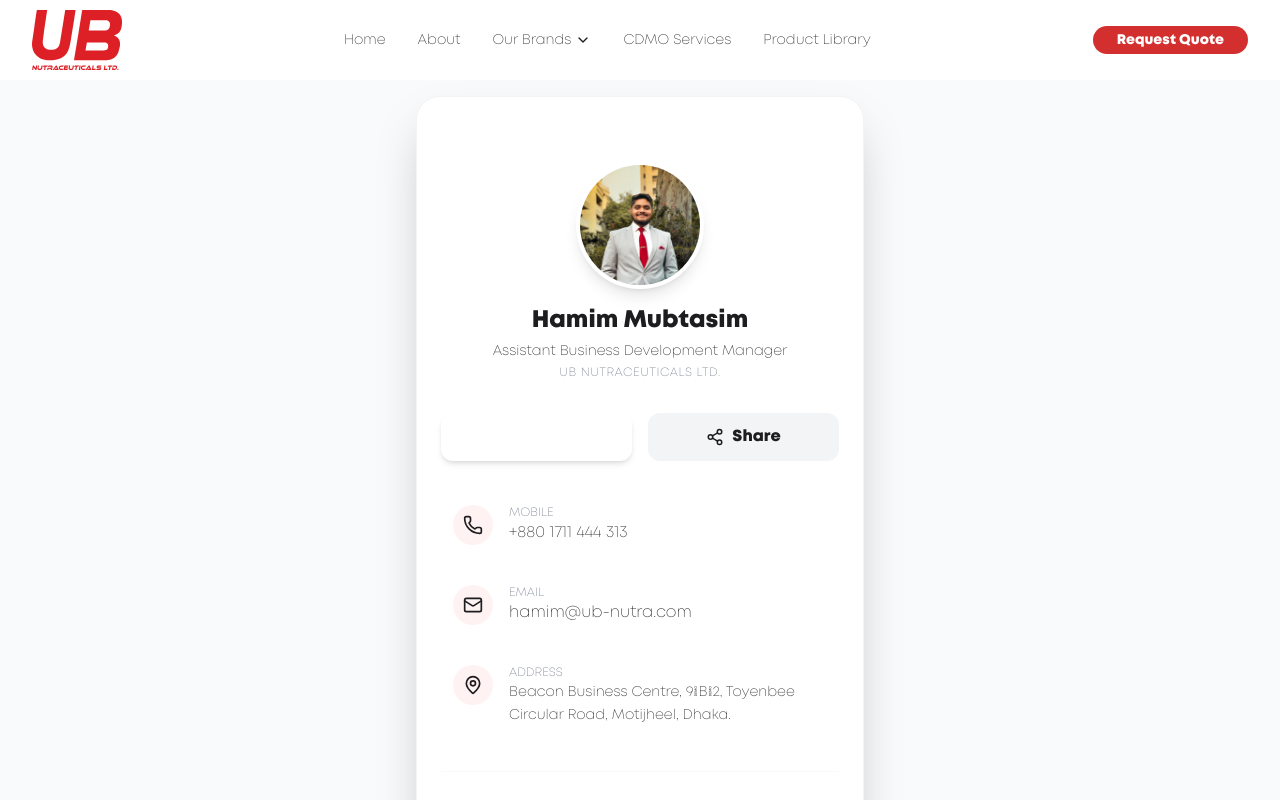
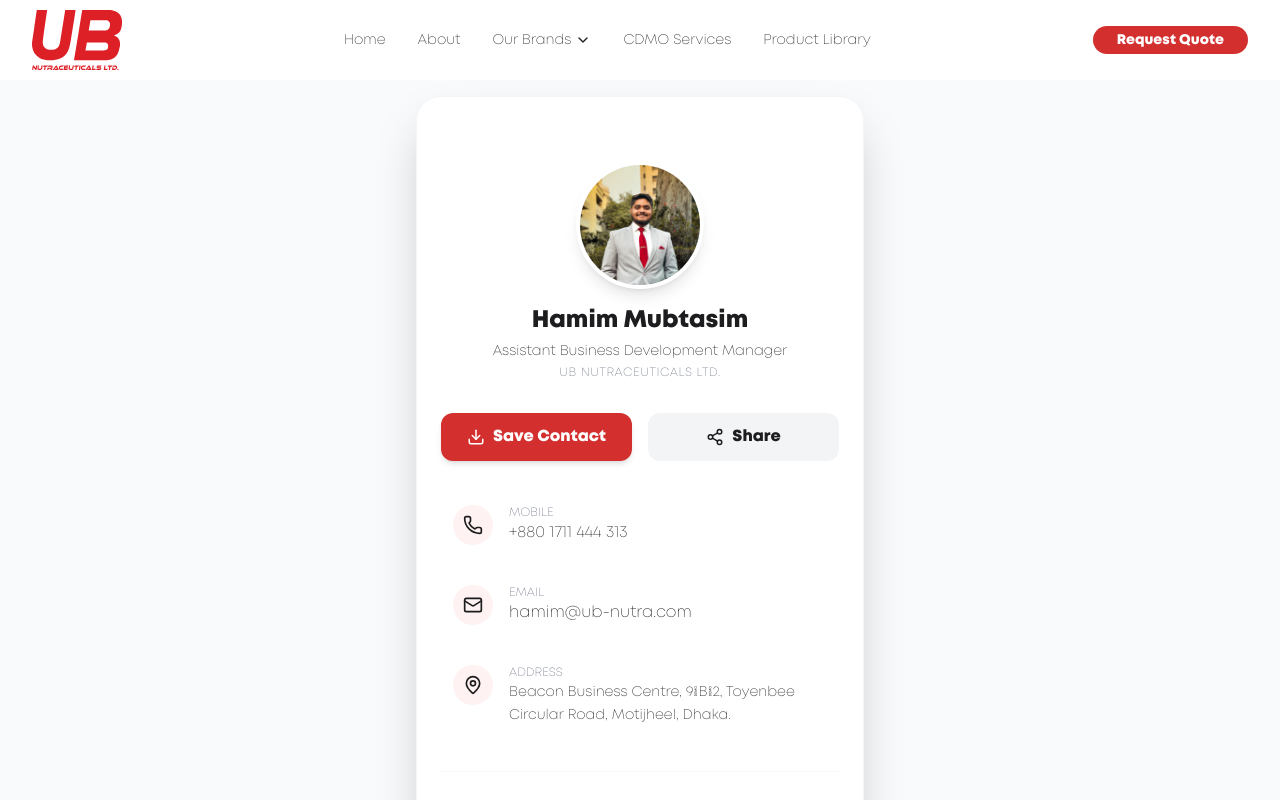
Before and after one commit to mailtohamim/UB-Nutra-Landing-Page, a Next.js app: page /hamim in a window 1280 px wide. Shown: the top 800 px of the page. Built offline with nearby package versions, Linux system fonts and the light colour scheme.

Commit message:
fix: use direct hex color for save contact button

```diff
--- a/app/hamim/page.tsx
+++ b/app/hamim/page.tsx
@@ -113,7 +113,7 @@
                     <div className="grid grid-cols-2 gap-4 mt-8">
                         <button
                             onClick={generateVCard}
-                            className="flex items-center justify-center gap-2 bg-ub-red text-white py-3 rounded-xl font-bold hover:bg-red-700 transition-colors shadow-md active:scale-95"
+                            className="flex items-center justify-center gap-2 bg-[#D32F2F] text-white py-3 rounded-xl font-bold hover:bg-[#B71C1C] transition-colors shadow-md active:scale-95"
                         >
                             <Download size={18} />
                             Save Contact
```
